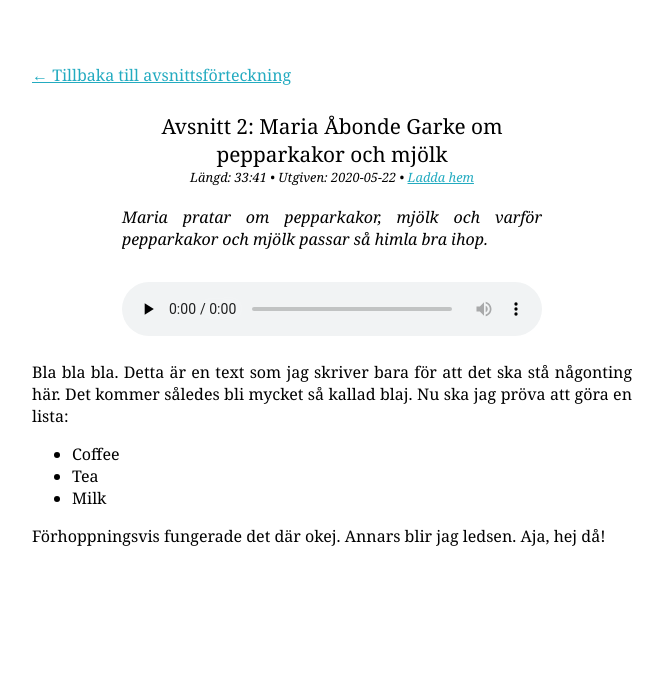
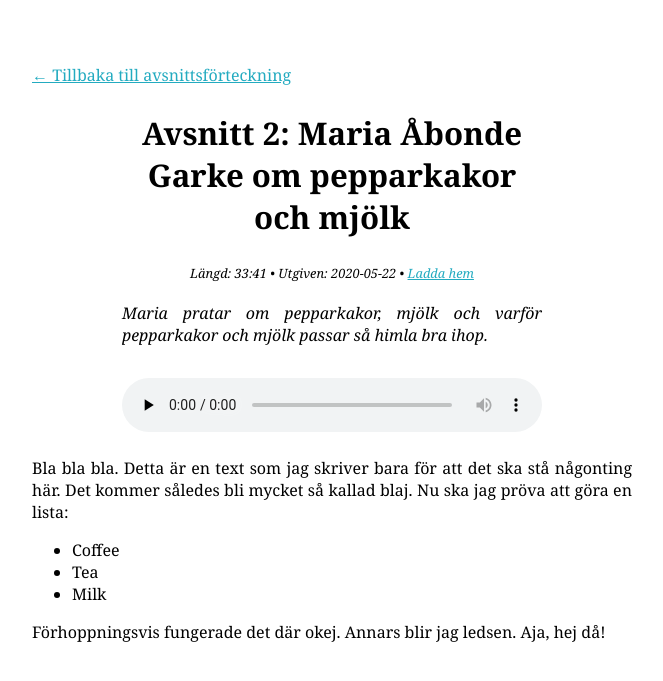
Before and after one commit to Dubbelblind/Dubbelblind.github.io, a Jekyll site: the page built from _posts/2020-05-22-Episod-2.md, in a window 1280 px wide. Shown: the top 681 px of the page, without its empty margins (308-971 px from the left). Built offline with Jekyll 4.4.1, drawn with Linux system fonts in a browser that asks for light colours.

Commit message:
Update post.html

```diff
--- a/_layouts/post.html
+++ b/_layouts/post.html
@@ -8,7 +8,7 @@ layout: default
 				<a href="{{ site.url | prepend: site.baseurl }}">&larr; Tillbaka till avsnittsförteckning</a>
 			</div>
 			<div class="avsnitt_titel">
-				{{ page.title }}
+				<h1>{{ page.title }}</h1>
 			</div>
 			<div class="avsnitt_info">
 				Längd: {{ page.duration }} • Utgiven: <time datetime="{{ page.date | date_to_xmlschema }}" itemprop="datePublished">{{ page.date | date: "%Y-%m-%d" }}</time> • <a href="{{ site.baseurl }}{{ page.file }}" download="{{ page.title }}">Ladda hem</a>
```
